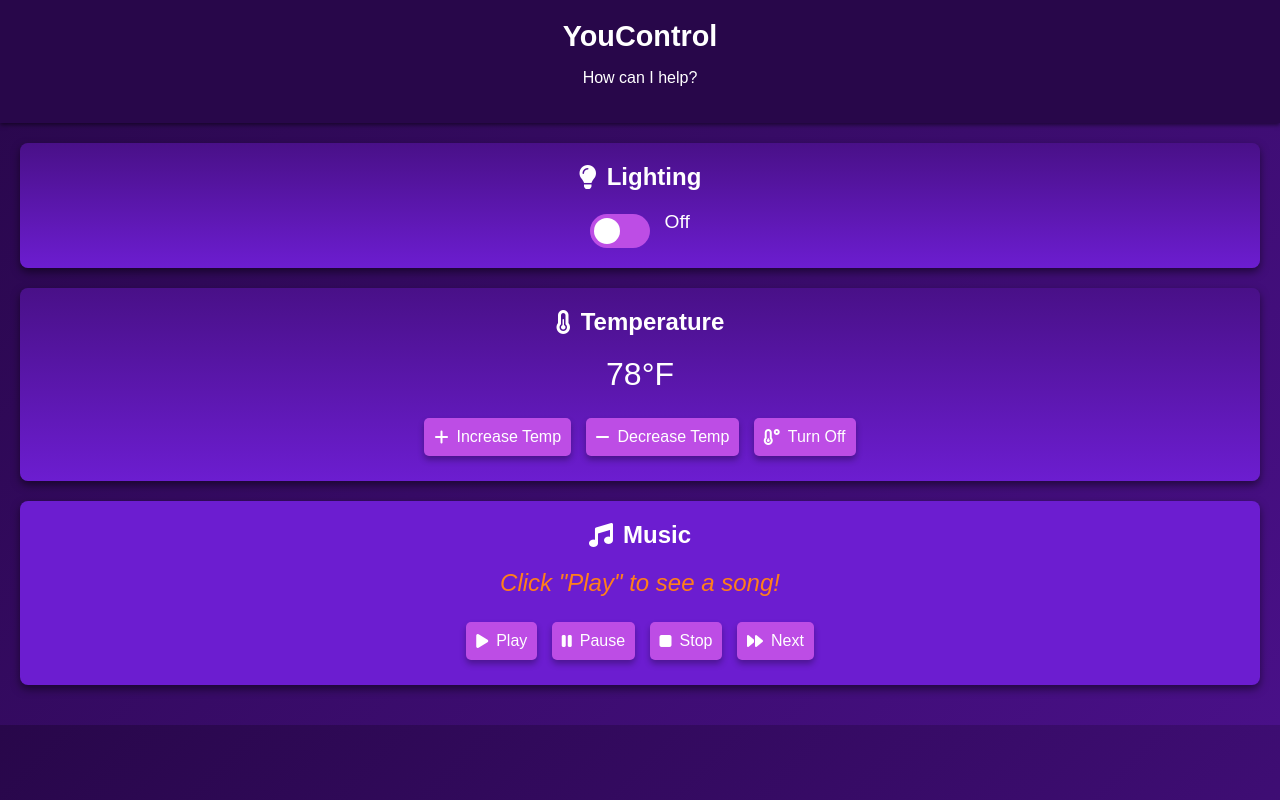
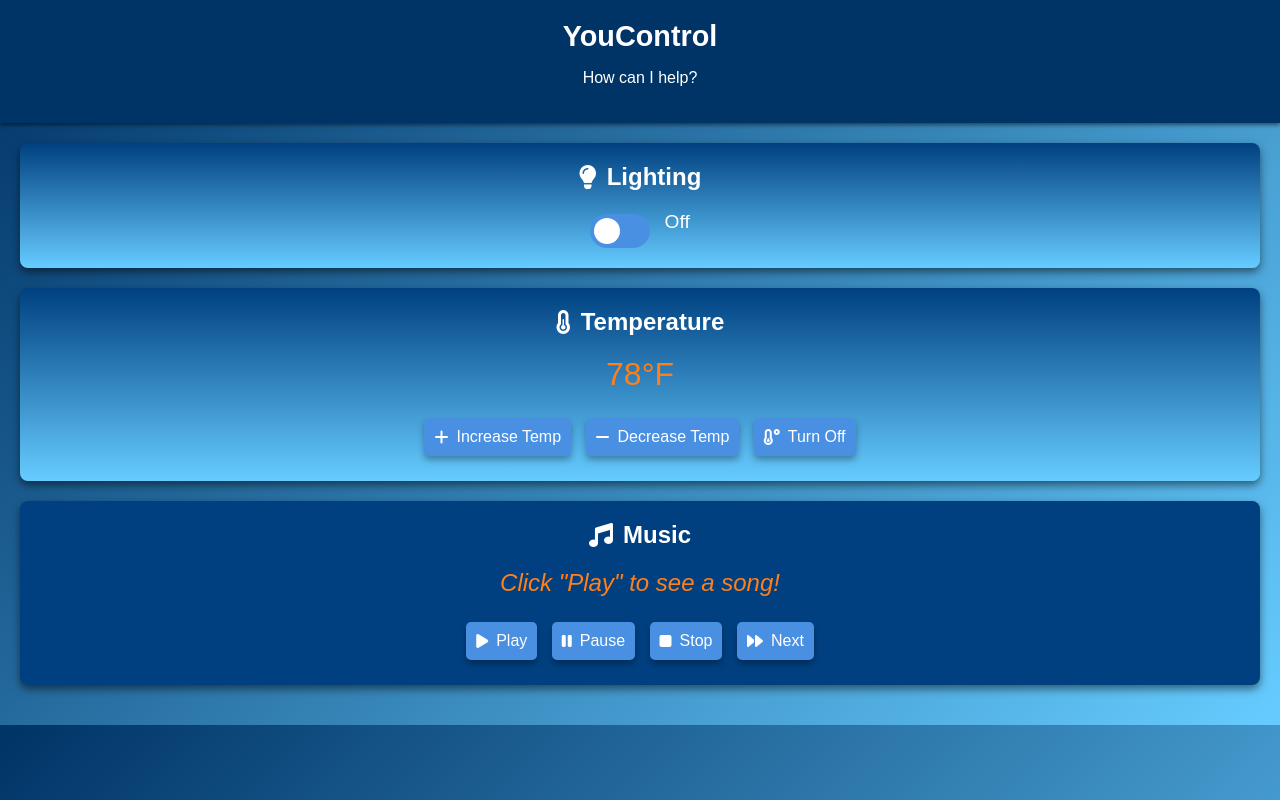
Before and after one commit to omarrrj/mobileControlApp, a plain HTML site: page index.html in a window 1280 px wide. Drawn offline with Linux system fonts and the light colour scheme.

Commit message:
Update styles.css

```diff
--- a/styles.css
+++ b/styles.css
@@ -2,7 +2,7 @@
 body {
     margin: 0;
     font-family: Arial, sans-serif;
-    background: linear-gradient(135deg, #28074a, #491088); /* Soft gradient background */
+    background: linear-gradient(135deg, #003366, #66ccff); /* Navy blue to light blue gradient background */
     color: #fff;
     overflow-x: hidden; /* Prevent horizontal scroll */
 }
@@ -28,7 +28,7 @@ body {
     left: 0;
     right: 0;
     bottom: 0;
-    background-color: #bd4de5; /* Purple background for toggle */
+    background-color: #4a90e2; /* Blue background for toggle */
     transition: .4s;
     border-radius: 34px;
 }
@@ -46,7 +46,7 @@ body {
 }
 
 input:checked + .slider {
-    background-color: #ff19db; /* Pink when toggled */
+    background-color: #007aff; /* Brighter blue when toggled */
 }
 
 input:checked + .slider:before {
@@ -60,17 +60,16 @@ body {
     margin-left: 10px;
 }
 
-
 /* Temperature Display Styles */
 #temp-display {
     font-size: 2em;
     margin: 20px 0;
-    color: #fff; /* Bright pink color for temperature display */
+    color: #ff7f1a; /* Bright orange color for temperature display */
 }
 
 /* Header Styles */
 header {
-    background-color: #28074a; /* Deep dark purple background */
+    background-color: #003366; /* Navy blue background */
     color: #fff;
     padding: 20px;
     text-align: center;
@@ -89,7 +88,7 @@ body {
 
 /* Section Styles */
 section {
-    background: linear-gradient(to bottom, #491088, #6c1dd0);/* Gradient purple background for sections */
+    background: linear-gradient(to bottom, #004080, #66ccff); /* Gradient blue background for sections */
     border-radius: 8px;
     box-shadow: 0 4px 8px rgba(0,0,0,0.5); /* Shadow for depth */
     margin-bottom: 20px;
@@ -112,7 +111,7 @@ body {
 
 /* Button Styles */
 .control-button {
-    background-color: #bd4de5; /* Bright purple for buttons */
+    background-color: #4a90e2; /* Blue for buttons */
     border: none;
     border-radius: 5px;
     color: #fff;
@@ -131,19 +130,19 @@ body {
 }
 
 .control-button:hover {
-    background-color: #ff19db; /* Bright pink on hover */
+    background-color: #007aff; /* Brighter blue on hover */
     transform: scale(1.05); /* Slight scale effect on hover */
 }
 
 .control-button:focus, .control-button:hover, .control-button:active {
-    background-color: #ff19db; /* Bright pink on hover */
+    background-color: #007aff; /* Brighter blue on hover */
     transform: scale(1.05); /* Slight scale effect on hover */
-    box-shadow: 0 0 15px rgba(255, 19, 219, 0.5); /* Soft glow effect */
+    box-shadow: 0 0 15px rgba(0, 122, 255, 0.5); /* Soft glow effect */
 }
 
 /* Music Section Styles */
 #music {
-    background: #6c1dd0; /* Gradient purple background for music section */
+    background: #004080; /* Dark blue background for music section */
 }
 
 #song-display {
```
Lines whose indentation alone changed are shown as unchanged.
